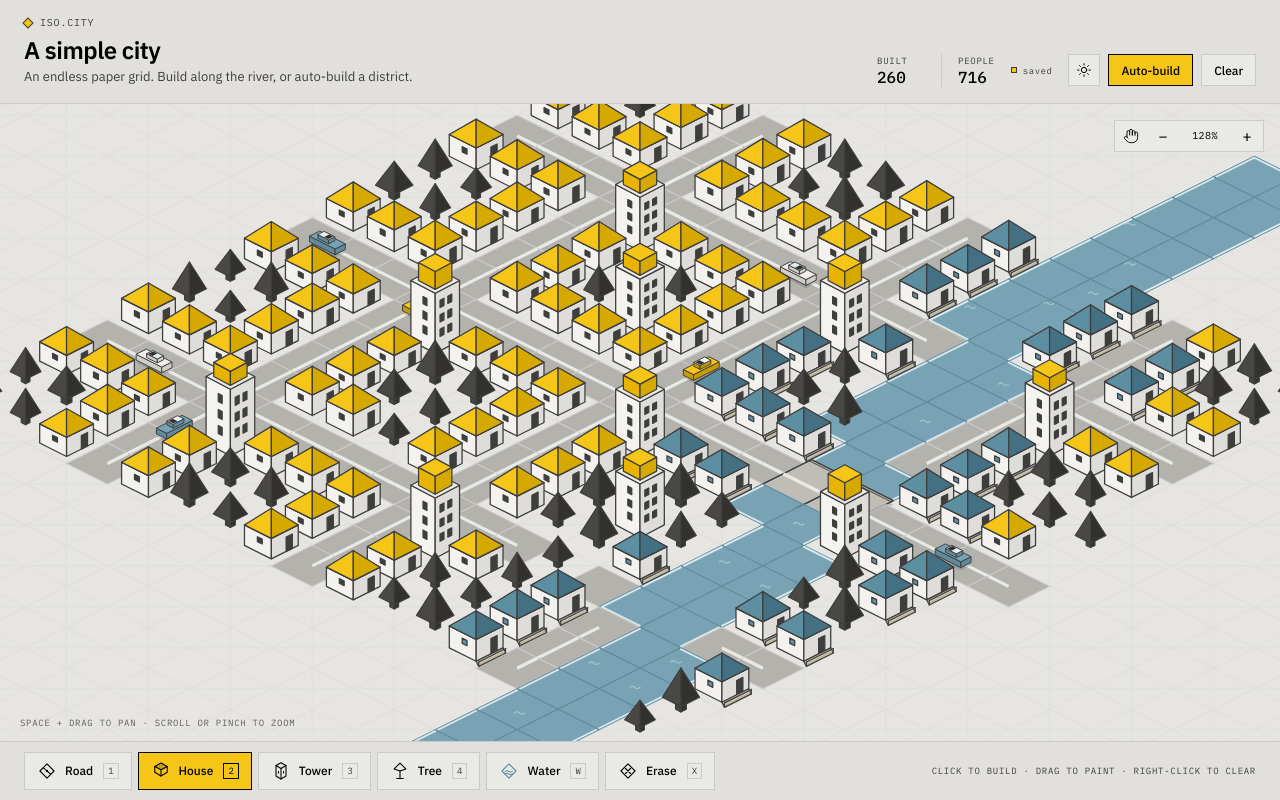
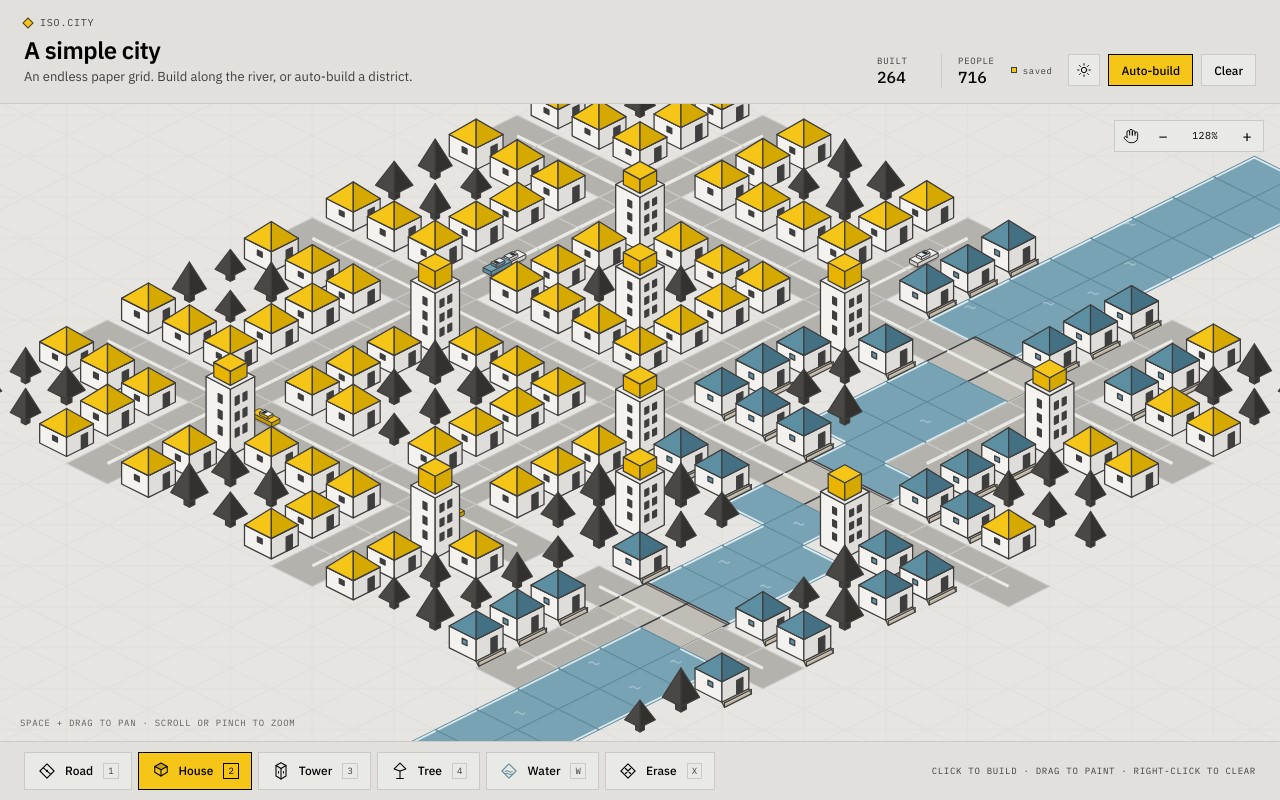
Before and after one commit to radmerales/isometric, a website built with Vite: page index.html in a window 1280 px wide. Both pictures are taken after a click on the button "Auto-build". Built offline with nearby package versions, Linux system fonts and the light colour scheme.

Commit message:
Scale cars, add night lights, and bridge river crossings

```diff
--- a/index.html
+++ b/index.html
@@ -63,7 +63,7 @@
               class="generate"
               id="generate"
               type="button"
-              title="Fill a 17×17 district with streets, houses, towers, and trees (G)"
+              title="Fill a 17×17 district with streets, bridges, houses, towers, and trees (G)"
               aria-label="Auto-build a district"
             >
               Auto-build
--- a/src/main.ts
+++ b/src/main.ts
@@ -769,9 +769,10 @@ function hasRoadNeighbor(gx: number, gy: number): boolean {
 
 /**
  * Fill a 17 × 17 district around the view centre. The district is anchored to
- * a 5-tile street lattice: empty street-line tiles become roads, street-facing
- * plots become houses, one corner of each block becomes a tower, and the
- * remaining courts become trees. Water and existing structures are untouched.
+ * a 5-tile street lattice: empty street-line tiles become roads, short water
+ * gaps on a street become bridges, street-facing plots become houses, one
+ * corner of each block becomes a tower, and the remaining courts become trees.
+ * Existing structures are untouched.
  */
 function autoBuild(): void {
   const rect = svg.getBoundingClientRect()
@@ -795,6 +796,67 @@ function autoBuild(): void {
       if (mod(gx, STREET_STEP) === 0 || mod(gy, STREET_STEP) === 0) {
         put(gx, gy, "road")
       }
+    }
+  }
+
+  // Short water gaps on a street line become bridges, connecting both banks.
+  for (let gy = minGy; gy <= maxGy; gy++) {
+    if (mod(gy, STREET_STEP) !== 0) continue
+    let gx = minGx
+    while (gx <= maxGx) {
+      const key = tileKey(gx, gy)
+      if (!water.has(key) || structures.has(key)) {
+        gx += 1
+        continue
+      }
+
+      let end = gx
+      while (end + 1 <= maxGx) {
+        const nextKey = tileKey(end + 1, gy)
+        if (!water.has(nextKey) || structures.has(nextKey)) break
+        end += 1
+      }
+
+      if (
+        isRoad(gx - 1, gy) &&
+        !hasWater(gx - 1, gy) &&
+        isRoad(end + 1, gy) &&
+        !hasWater(end + 1, gy) &&
+        end - gx + 1 <= 3
+      ) {
+        for (let x = gx; x <= end; x++) put(x, gy, "road")
+      }
+      gx = end + 1
+    }
+  }
+
+  for (let gx = minGx; gx <= maxGx; gx++) {
+    if (mod(gx, STREET_STEP) !== 0) continue
+    let gy = minGy
+    while (gy <= maxGy) {
+      const key = tileKey(gx, gy)
+      if (!water.has(key) || structures.has(key)) {
+        gy += 1
+        continue
+      }
+
+      let end = gy
+      while (end + 1 <= maxGy) {
+        const nextKey = tileKey(gx, end + 1)
+        if (!water.has(nextKey) || structures.has(nextKey)) break
+        end += 1
+      }
+
+      if (
+        isRoad(gx, gy - 1) &&
+        !hasWater(gx, gy - 1) &&
+        isRoad(gx, end + 1) &&
+        !hasWater(gx, end + 1) &&
+        end - gy + 1 <= 3
+      ) {
+        for (let y = gy; y <= end; y++) put(gx, y, "road")
+      }
+      gy = end + 1
     }
   }
 
@@ -863,6 +925,7 @@ const CAR_DIRECTIONS: CarDirection[] = [
 const cars: Car[] = []
 let nextCarId = 1
 let carSyncTimer: number | undefined
+let carRefillTimer: number | undefined
 
 function carPrism(base: Point[], height: number, topFill: string, sideFill: string): string {
   const top = base.map(([x, y]): Point => [x, y - height])
@@ -895,8 +958,8 @@ function carPrism(base: Point[], height: number, topFill: string, sideFill: stri
 }
 
 function carMarkup(dx: number, dy: number, palette: CarPalette): string {
-  const a: Point = [(dx - dy) * 10, (dx + dy) * 5]
-  const b: Point = [-(dx + dy) * 4, (dx - dy) * 2]
+  const a: Point = [(dx - dy) * 8, (dx + dy) * 4]
+  const b: Point = [-(dx + dy) * 3.2, (dx - dy) * 1.6]
 
   const base: Point[] = [
     addPoint(scalePoint(a, -1), b),
@@ -905,10 +968,20 @@ function carMarkup(dx: number, dy: number, palette: CarPalette): string {
     addPoint(scalePoint(a, -1), scalePoint(b, -1)),
   ]
 
-  const shadow = `<polygon points="${points(base)}" transform="translate(0 2.2)" fill="#000000" opacity="0.13"/>`
-  const body = carPrism(base, 4.5, palette.body, palette.side)
-
-  const cabinCenter = addPoint(scalePoint(a, -0.08), [0, -4.5])
+  const bodyHeight = 3.2
+  const cabinHeight = 2.2
+
+  const beam = `<polygon class="car-beam" points="${points([
+    addPoint(a, scalePoint(b, 0.9)),
+    addPoint(scalePoint(a, 2.7), scalePoint(b, 2)),
+    addPoint(scalePoint(a, 2.7), scalePoint(b, -2)),
+    addPoint(a, scalePoint(b, -0.9)),
+  ])}"/>`
+
+  const shadow = `<polygon points="${points(base)}" transform="translate(0 1.8)" fill="#000000" opacity="0.13"/>`
+  const body = carPrism(base, bodyHeight, palette.body, palette.side)
+
+  const cabinCenter = addPoint(scalePoint(a, -0.06), [0, -bodyHeight])
   const cabinHalfLength = scalePoint(a, 0.42)
   const cabinHalfWidth = scalePoint(b, 0.62)
   const cabinBase: Point[] = [
@@ -917,10 +990,10 @@ function carMarkup(dx: number, dy: number, palette: CarPalette): string {
     addPoint(addPoint(cabinCenter, cabinHalfLength), scalePoint(cabinHalfWidth, -1)),
     addPoint(addPoint(cabinCenter, scalePoint(cabinHalfLength, -1)), scalePoint(cabinHalfWidth, -1)),
   ]
-  const cabin = carPrism(cabinBase, 3, palette.roof, palette.side)
-
-  const windCenter = addPoint(addPoint(cabinCenter, scalePoint(a, 0.18)), [0, -3])
-  const windHalfLength = scalePoint(a, 0.16)
+  const cabin = carPrism(cabinBase, cabinHeight, palette.roof, palette.side)
+
+  const windCenter = addPoint(addPoint(cabinCenter, scalePoint(a, 0.16)), [0, -cabinHeight])
+  const windHalfLength = scalePoint(a, 0.15)
   const windHalfWidth = scalePoint(b, 0.48)
   const windshield = `<polygon class="car-glass" points="${points([
     addPoint(addPoint(windCenter, scalePoint(windHalfLength, -1)), windHalfWidth),
@@ -929,13 +1002,28 @@ function carMarkup(dx: number, dy: number, palette: CarPalette): string {
     addPoint(addPoint(windCenter, scalePoint(windHalfLength, -1)), scalePoint(windHalfWidth, -1)),
   ])}"/>`
 
-  return shadow + body + cabin + windshield
+  const lampY = -bodyHeight
+  const frontLamp = addPoint(scalePoint(a, 0.88), [0, lampY])
+  const rearLamp = addPoint(scalePoint(a, -0.88), [0, lampY])
+  const headlightLeft = addPoint(frontLamp, scalePoint(b, 0.55))
+  const headlightRight = addPoint(frontLamp, scalePoint(b, -0.55))
+  const taillightLeft = addPoint(rearLamp, scalePoint(b, 0.55))
+  const taillightRight = addPoint(rearLamp, scalePoint(b, -0.55))
+
+  const lights =
+    `<circle class="car-headlight" cx="${round(headlightLeft[0])}" cy="${round(headlightLeft[1])}" r="1.15"/>` +
+    `<circle class="car-headlight" cx="${round(headlightRight[0])}" cy="${round(headlightRight[1])}" r="1.15"/>` +
+    `<circle class="car-taillight" cx="${round(taillightLeft[0])}" cy="${round(taillightLeft[1])}" r="1"/>` +
+    `<circle class="car-taillight" cx="${round(taillightRight[0])}" cy="${round(taillightRight[1])}" r="1"/>`
+
+  return beam + shadow + body + cabin + windshield + lights
 }
 
 function setCarDirection(car: Car, dx: number, dy: number): void {
   if (car.dx === dx && car.dy === dy) return
   car.dx = dx
   car.dy = dy
+  car.group.setAttribute("data-dir", `${dx},${dy}`)
   car.group.innerHTML = carMarkup(dx, dy, car.palette)
 }
 
@@ -963,6 +1051,8 @@ function createCar(tile: Tile, direction: CarDirection): Car {
   const group = document.createElementNS("http://www.w3.org/2000/svg", "g")
   group.setAttribute("class", "car")
   group.setAttribute("data-id", String(id))
+  group.setAttribute("data-dir", `${direction.dx},${direction.dy}`)
+  group.style.opacity = "0"
   carsGroup.appendChild(group)
 
   const car: Car = {
@@ -981,6 +1071,11 @@ function createCar(tile: Tile, direction: CarDirection): Car {
   group.innerHTML = carMarkup(direction.dx, direction.dy, palette)
   setCarPosition(car)
   cars.push(car)
+
+  requestAnimationFrame(() => {
+    if (cars.includes(car)) group.style.opacity = "1"
+  })
+
   return car
 }
 
@@ -990,16 +1085,48 @@ function removeCar(car: Car): void {
   if (index >= 0) cars.splice(index, 1)
 }
 
+function retireCar(car: Car): void {
+  const index = cars.indexOf(car)
+  if (index < 0) return
+
+  cars.splice(index, 1)
+  car.group.style.opacity = "0"
+  window.setTimeout(() => car.group.remove(), 280)
+  scheduleCarRefill()
+}
+
+function scheduleCarRefill(): void {
+  if (carRefillTimer !== undefined) return
+  carRefillTimer = window.setTimeout(() => {
+    carRefillTimer = undefined
+    syncCars()
+  }, 550)
+}
+
+function roadDegree(gx: number, gy: number): number {
+  return (
+    Number(isRoad(gx + 1, gy)) +
+    Number(isRoad(gx - 1, gy)) +
+    Number(isRoad(gx, gy + 1)) +
+    Number(isRoad(gx, gy - 1))
+  )
+}
+
 function chooseCarDirection(car: Car): boolean {
   const options = CAR_DIRECTIONS.filter((direction) =>
     isRoad(car.gx + direction.dx, car.gy + direction.dy),
   )
-  if (options.length === 0) return false
-
   const nonReverse = options.filter(
     (direction) => !(direction.dx === -car.dx && direction.dy === -car.dy),
   )
-  const pool = nonReverse.length > 0 ? nonReverse : options
+  if (nonReverse.length === 0) return false
+
+  // Avoid turning into a cul-de-sac. Retire instead of bouncing at road ends.
+  const pool = nonReverse.filter(
+    (direction) => roadDegree(car.gx + direction.dx, car.gy + direction.dy) > 1,
+  )
+  if (pool.length === 0) return false
+
   const forward = pool.find((direction) => direction.dx === car.dx && direction.dy === car.dy)
   let next = forward
 
@@ -1017,13 +1144,21 @@ function chooseCarDirection(car: Car): boolean {
   return true
 }
 
+function canExit(tile: Tile): boolean {
+  return CAR_DIRECTIONS.some(
+    (direction) =>
+      isRoad(tile.gx + direction.dx, tile.gy + direction.dy) &&
+      roadDegree(tile.gx + direction.dx, tile.gy + direction.dy) > 1,
+  )
+}
+
 function syncCars(): void {
   const candidates: Tile[] = []
 
   for (const [key, cell] of structures) {
     if (cell !== "road") continue
     const tile = parseTileKey(key)
-    if (!hasRoadNeighbor(tile.gx, tile.gy)) continue
+    if (roadDegree(tile.gx, tile.gy) < 2 || !canExit(tile)) continue
     candidates.push(tile)
   }
 
@@ -1031,7 +1166,7 @@ function syncCars(): void {
     candidates.length === 0 ? 0 : clamp(Math.round(candidates.length / 10), 2, 18)
 
   for (const car of [...cars]) {
-    if (!isRoad(car.gx, car.gy)) removeCar(car)
+    if (!isRoad(car.gx, car.gy)) retireCar(car)
   }
   while (cars.length > target) {
     removeCar(cars[cars.length - 1])
@@ -1051,8 +1186,10 @@ function syncCars(): void {
     )
     if (tooClose) continue
 
-    const directions = CAR_DIRECTIONS.filter((direction) =>
-      isRoad(tile.gx + direction.dx, tile.gy + direction.dy),
+    const directions = CAR_DIRECTIONS.filter(
+      (direction) =>
+        isRoad(tile.gx + direction.dx, tile.gy + direction.dy) &&
+        roadDegree(tile.gx + direction.dx, tile.gy + direction.dy) > 1,
     )
     if (directions.length === 0) continue
 
@@ -1064,18 +1201,14 @@ function syncCars(): void {
 function updateCars(dt: number): void {
   for (const car of [...cars]) {
     if (!isRoad(car.gx, car.gy)) {
-      removeCar(car)
+      retireCar(car)
       continue
     }
 
     if (!isRoad(car.gx + car.dx, car.gy + car.dy)) {
       car.progress = 0
-      if (!chooseCarDirection(car)) {
-        removeCar(car)
-        continue
-      }
-      if (!isRoad(car.gx + car.dx, car.gy + car.dy)) {
-        removeCar(car)
+      if (!chooseCarDirection(car) || !isRoad(car.gx + car.dx, car.gy + car.dy)) {
+        retireCar(car)
         continue
       }
     }
@@ -1089,7 +1222,7 @@ function updateCars(dt: number): void {
       car.steps += 1
 
       if (!isRoad(car.gx, car.gy) || !chooseCarDirection(car)) {
-        removeCar(car)
+        retireCar(car)
         continue
       }
     }
--- a/src/style.css
+++ b/src/style.css
@@ -436,6 +436,10 @@ button {
   stroke-linecap: round;
 }
 
+.car {
+  transition: opacity 180ms ease;
+}
+
 .car .car-body,
 .car .car-side {
   stroke: var(--line);
@@ -446,6 +450,39 @@ button {
 .car .car-glass {
   stroke: none;
   fill: #2f2e2b;
+}
+
+.car-beam,
+.car-headlight,
+.car-taillight {
+  opacity: 0;
+}
+
+.car-beam {
+  fill: #f5c518;
+}
+
+.car-headlight {
+  fill: #fff3c4;
+}
+
+.car-taillight {
+  fill: #d14b39;
+}
+
+[data-theme="dark"] .car-headlight {
+  opacity: 1;
+  filter: drop-shadow(0 0 2.5px #ffe08a);
+}
+
+[data-theme="dark"] .car-taillight {
+  opacity: 1;
+  filter: drop-shadow(0 0 2px #e05a45);
+}
+
+[data-theme="dark"] .car-beam {
+  opacity: 0.18;
+  filter: blur(1.5px);
 }
 
 .road-mark line {
```
Also changed, not shown: README.md, preview-dark.png, preview.png.
